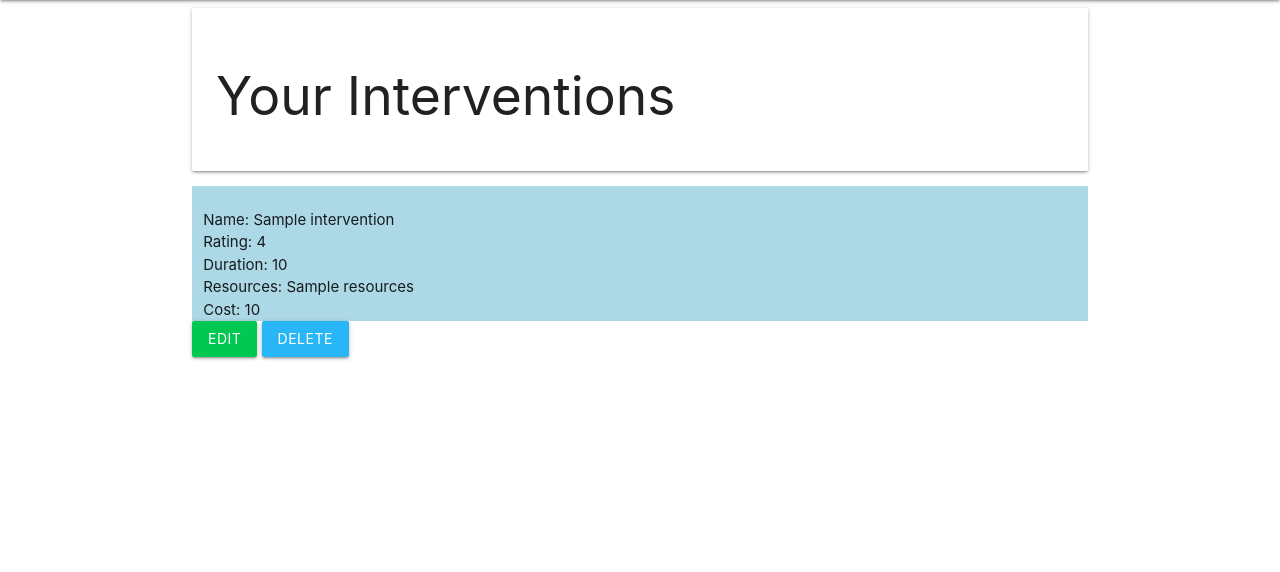
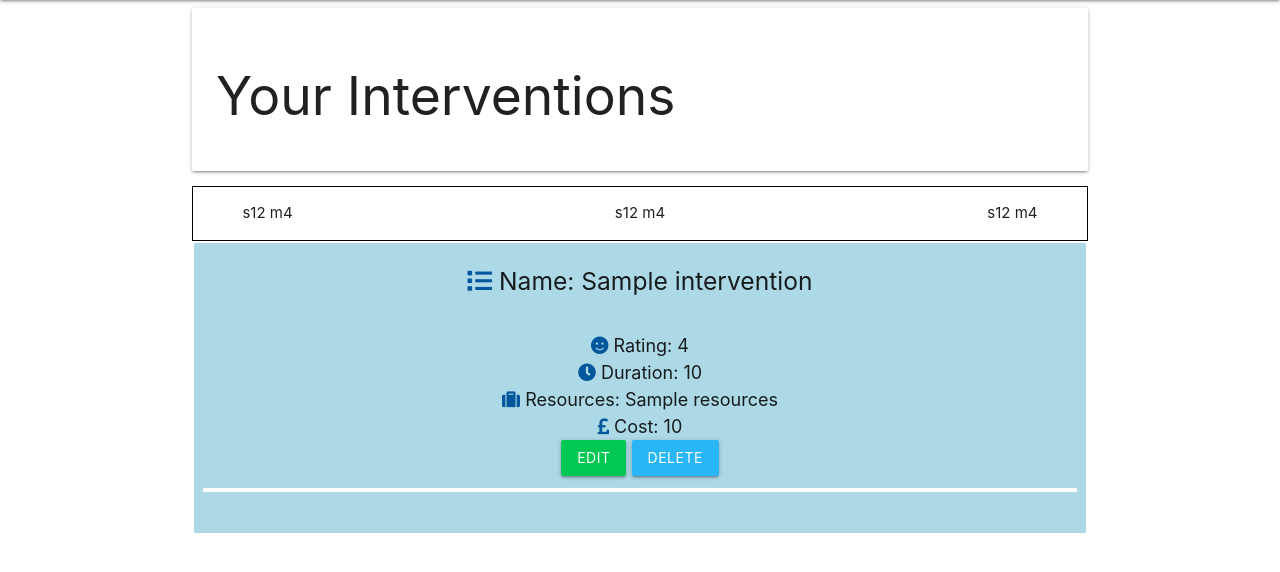
Before and after one commit to Code-Institute-Submissions/milestone_3_project, a Flask app: page /show_interventions in a window 1280 px wide. Shown: the part 64-636 px from the top of the page. Run offline with Flask 2, Linux system fonts and the light colour scheme; a database or web service that is not in the repository returns one stand-in record (values such as "Sample title"); some libraries are stand-ins or nearby versions.

Commit message:
Style applied to interventions card for spacing, to complete

```diff
--- a/static/css/styles.css
+++ b/static/css/styles.css
@@ -1,10 +1,26 @@
-
 
 .left-align {
     padding-left: 9px;
 }
 
-.cards {
+.align-center {
+    text-align: center;
+    margin: 0 auto;
+}
+
+.interventions {
     background-color: lightblue;
-    border: 12pt;
+    padding: 9px;
+    font-size: 18px;
+    border: 2pt solid white;
 }
+
+.white {
+
+    margin: 12px;
+    border: 2pt solid white;
+}
+
+.info-cards {
+    border: 1pt solid black;
+}
--- a/templates/edit_students.html
+++ b/templates/edit_students.html
@@ -24,7 +24,7 @@
             <!-- task name -->
             <div class="row">
                 <div class="input-field col s12">
-                    <i class="fas fa-pencil-alt prefix light-blue-text text-darken-4"></i>
+                    <i class="fas fa-graduation-cap prefix light-blue-text text-darken-4"></i>
                     <input id="name" name="name" minlength="5" maxlength="50"
                         value="{{ students.name }}" type="text" class="validate" required>
                     <label for="name">Student Name</label>
@@ -34,7 +34,7 @@
             <!-- task class -->
             <div class="row">
                 <div class="input-field col s12">
-                    <i class="fas fa-pencil-alt prefix light-blue-text text-darken-4"></i>
+                    <i class="fas fa-users prefix light-blue-text text-darken-4"></i>
                     <input id="class" name="class" minlength="5" maxlength="50"
                         value="{{ students.class }}" type="text" class="validate" required>
                     <label for="class">Student Class</label>
@@ -43,7 +43,7 @@
 
             <div class="row">
                 <div class="input-field col s12">
-                    <i class="fas fa-pencil-alt prefix light-blue-text text-darken-4"></i>
+                    <i class="fas fa-tasks prefix light-blue-text text-darken-4"></i>
                     <input id="intervention" name="intervention" minlength="5" maxlength="50"
                         value="{{ students.intervention }}" type="text" class="validate" required>
                     <label for="class">Intervention</label>
--- a/templates/interventions.html
+++ b/templates/interventions.html
@@ -10,29 +10,44 @@
 
  </div>
 
+ <div class="row align-center info-cards">
+    <div class="col s12 m4 l2"><p>s12 m4</p></div>
+    <div class="col s12 m4 l8"><p>s12 m4</p></div>
+    <div class="col s12 m4 l2"><p>s12 m4</p></div>
+  </div>
+
+
+
+<div class="row align-center interventions">
+
     {% for interventions in interventions %}
 
-    <div class="row">
-        <div class="col s12 m12 l12 cards"><br>
-        <h7> Name: </h7> {{ interventions.name}} <br>
-        <h7> Rating: </h7> {{ interventions.rating }}<br>
-        <h7> Duration: </h7> {{ interventions.duration }}<br>
-        <h7> Resources: </h7> {{ interventions.resources }}<br>
-        <h7> Cost: </h7> {{ interventions.cost }}<br>
+    <!-- row add class for card borders -->
+        <div class ="row">
+            <div class="col s12 m12 l12">
+                <h5> <i class="fas fa-list light-blue-text text-darken-4"></i> Name: {{ interventions.name}} </h5>  <br>
             </div>
 
-    <div class="card-action">
+            <div class="col s12 m12 l12">
+                <h7> <i class="fas fa-smile light-blue-text text-darken-4"></i> Rating: </h7> {{ interventions.rating }}<br>
+                <h7> <i class="fas fa-clock light-blue-text text-darken-4"></i> Duration: </h7> {{ interventions.duration }}<br>
+                <h7> <i class="fas fa-suitcase light-blue-text text-darken-4"></i> Resources: </h7> {{ interventions.resources }}<br>
+                <h7> <i class="fas fa-pound-sign light-blue-text text-darken-4"></i> Cost: </h7> {{ interventions.cost }}<br>
+            </div>
+
+            <div class="col s12 m12 l12">
                     <a href="{{ url_for('edit_interventions', interventions_id=interventions._id) }}" class="btn green accent-4">Edit</a>
                     <a href="{{ url_for('delete_interventions', interventions_id=interventions._id) }}" class="btn light-blue lighten-1">Delete</a>
             </div>
 
+            <div class="col s12 m12 l12 white"></div>
+        </div>
+
+
      {% endfor %}
-
 
 </div>
 
-
-
-
+</div>
 
 {% endblock %}
```
Also changed, not shown: templates/add_interventions.html (+14 -8 lines), templates/edit_interventions.html (+5 -5 lines), templates/students.html (+5 -5 lines). Lines whose indentation alone changed are shown as unchanged.
